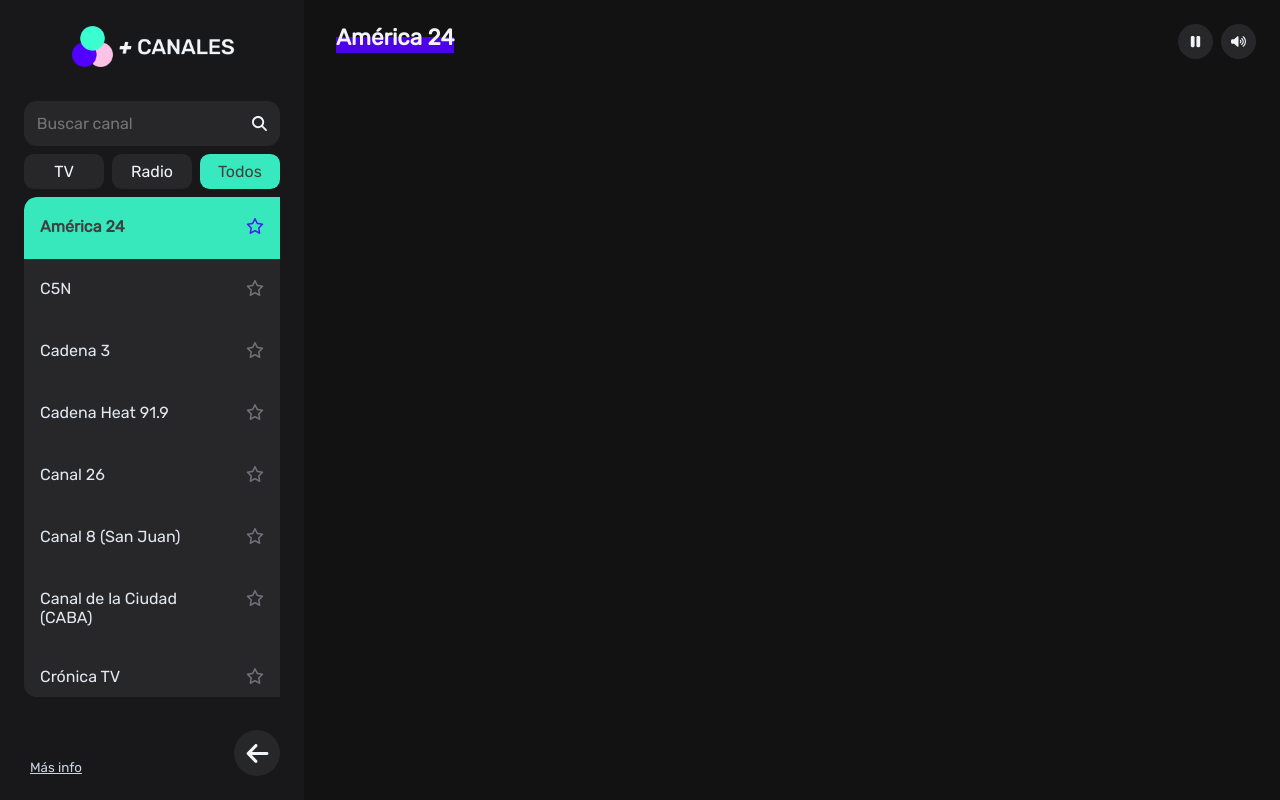
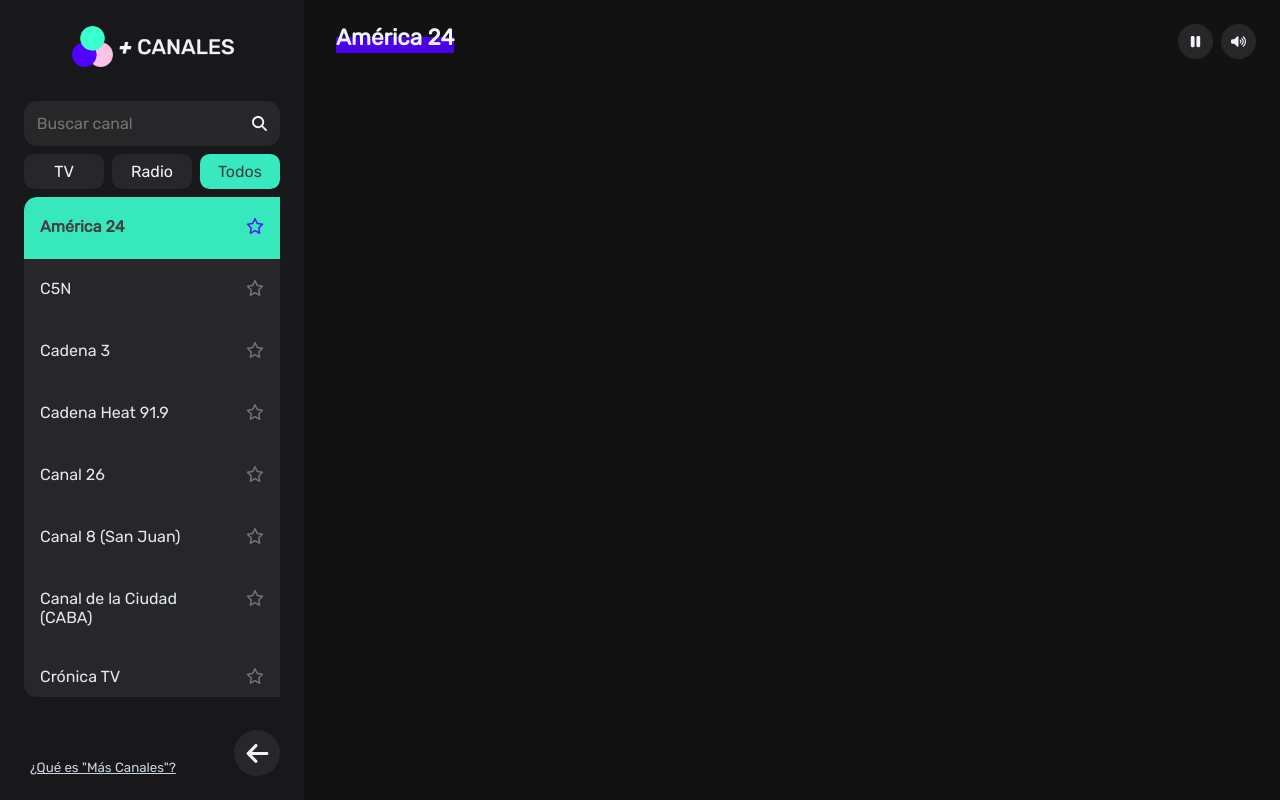
Before and after one commit to imanolortega/mas-canales, a Next.js app: page / in a window 1280 px wide. Built offline with nearby package versions, Linux system fonts and the light colour scheme.

Commit message:
Change About button text and About modal text

```diff
--- a/components/modal/modal-contents/about.tsx
+++ b/components/modal/modal-contents/about.tsx
@@ -8,7 +8,7 @@ export default function About() {
         <Logo isOpen={true} />
       </div>
       <p>
-        &quot;Más Canales&quot; es un sitio web que reúne algunos canales de
+        &quot;Más Canales&quot; es un sitio web que reúne canales de
         YouTube en vivo, de Argentina y el Mundo, con filtros de TV y Radio y la
         posibilidad de guardar tus canales favoritos.
       </p>
--- a/sections/sidebar/sidebar.tsx
+++ b/sections/sidebar/sidebar.tsx
@@ -205,7 +205,7 @@ export default function Sidebar({
             onHandleClick={() => openModal('about')}
             title="Información"
           >
-            Más info
+            ¿Qué es &quot;Más Canales&quot;?
           </Button>
         )}
         <Button
```
